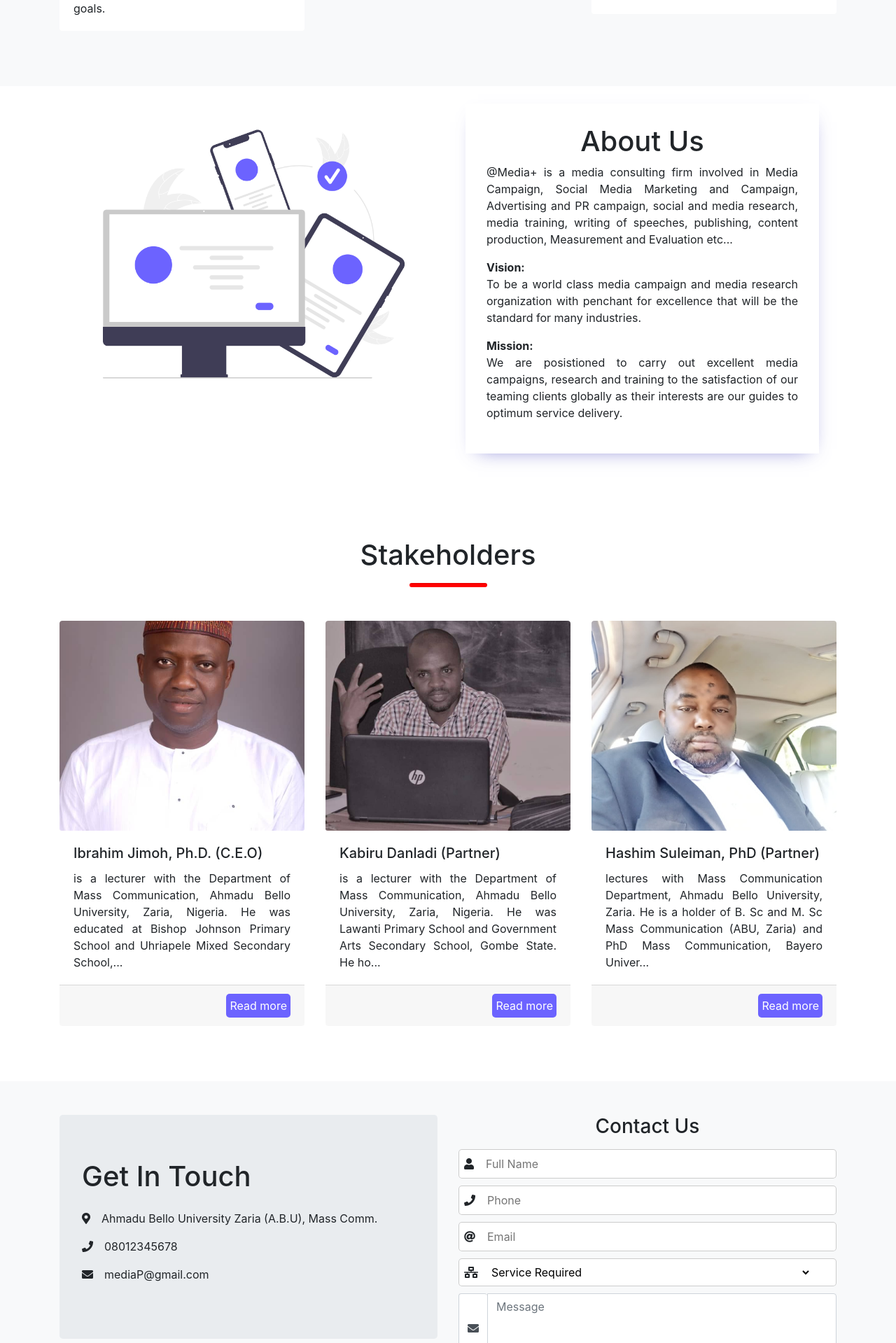
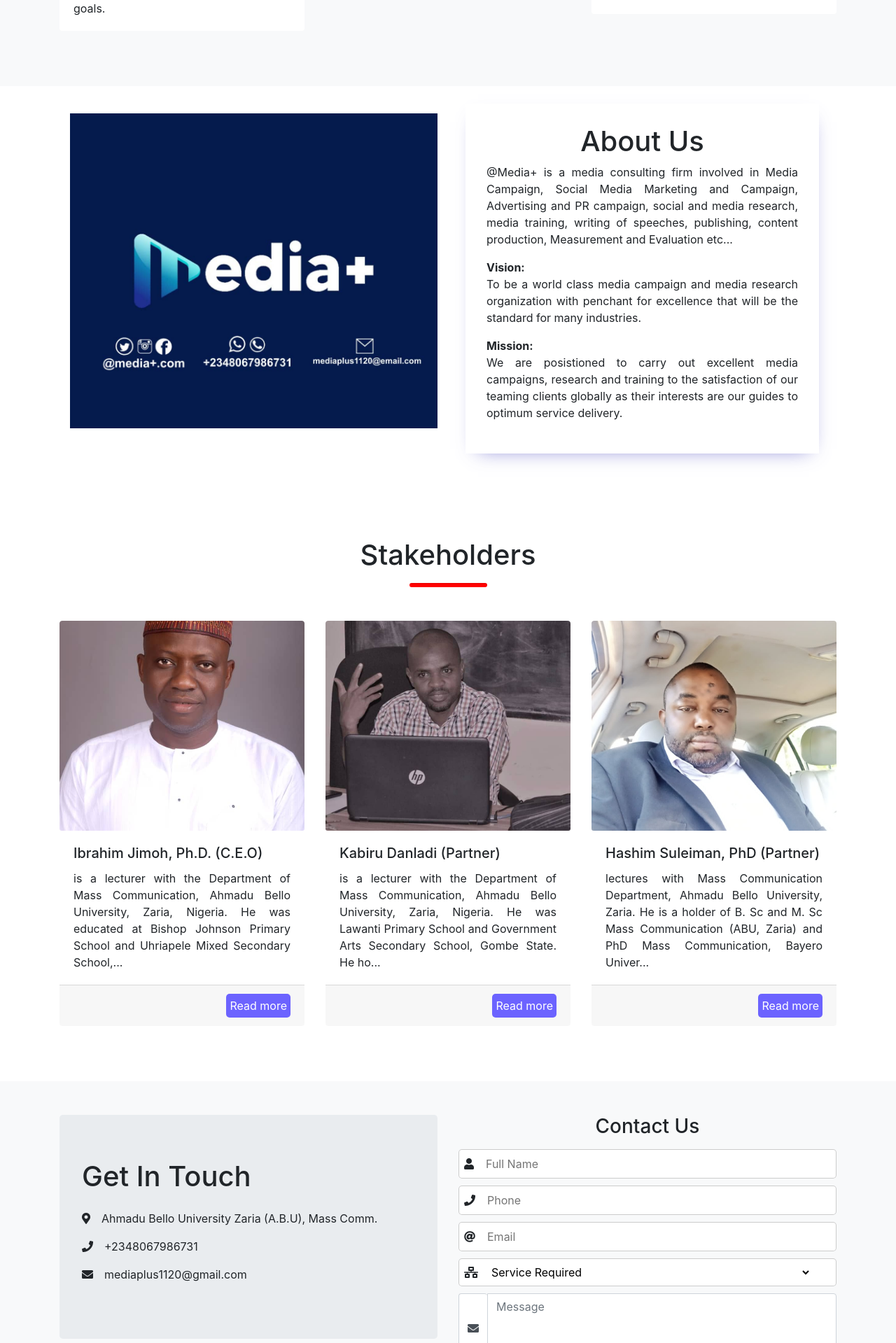
Before and after one commit to Jamsanz/mediaplus-client, a Next.js app: page / in a window 1280 px wide. Shown: the part 1001-2920 px from the top of the page at 70% size. Built offline with nearby package versions, Linux system fonts and the light colour scheme.

Commit message:
'Latest'

```diff
--- a/src/components/contact-form/index.tsx
+++ b/src/components/contact-form/index.tsx
@@ -67,11 +67,11 @@ const ContactForm: React.FC = ():JSX.Element => {
                 </p>
                 <p>
                   <i className="fas fa-phone mr-3"></i>
-                  08012345678
+                  +2348067986731
                 </p>
                 <p>
                   <i className="fas fa-envelope mr-3"></i>
-                  mediaP@gmail.com
+                  mediaplus1120@gmail.com
                 </p>
               </Jumbotron>
             </Col>
--- a/src/components/section/index.tsx
+++ b/src/components/section/index.tsx
@@ -36,9 +36,9 @@ const Section: React.FC = (): JSX.Element => {
                   </p>
               </div>
             </Col>
-            <Col md={6} xs={12} className="order-lg-1">
+            <Col md={6} xs={12} className="order-lg-1 mt-4">
               <img
-                src="/images/realtime.png"
+                src="/images/logo.jpg"
                 alt=''
                 className="section-img"
               />
```
Also changed, not shown: public/images/logo.jpg (added).
